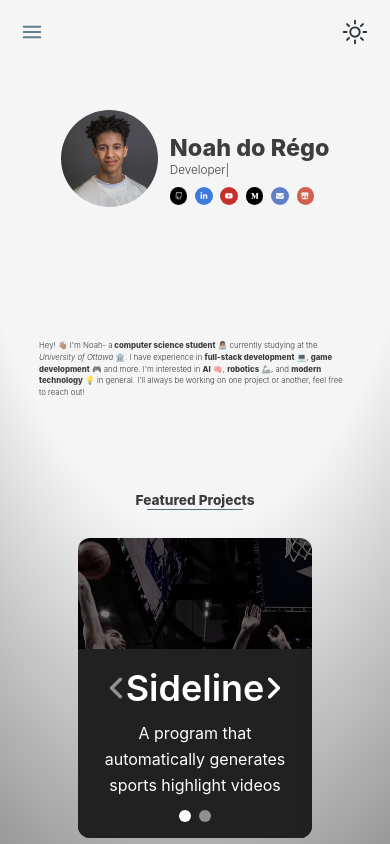
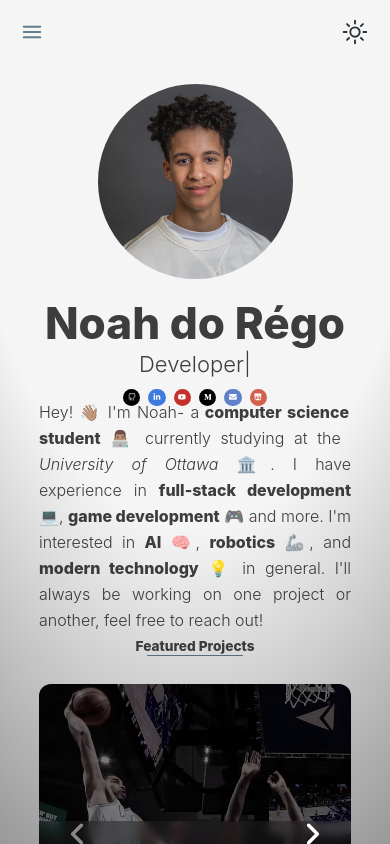
Before and after one commit to NoahdoRegoUO/personal-website, a React (Vite) app: page / in a window 390 px wide. Built offline with nearby package versions, Linux system fonts and the light colour scheme.

Commit message:
fixed home page responsivity

```diff
--- a/src/pages/Home.tsx
+++ b/src/pages/Home.tsx
@@ -21,9 +21,9 @@ function Home() {
       }}
       id="container"
     >
-      <div className="flex md:h-[90vh] h-[30vh] md:mt-0 mt-8 items-center justify-center snap-start">
+      <div className="inline md:flex md:h-[90vh] h-[30vh] mt-8 md:mt-0 items-center justify-center snap-start">
         {/* PHOTO */}
-        <div className="w-1/4 max-w-md">
+        <div className="w-1/2 md:w-1/4 max-w-md ml-auto md:ml-0 mr-auto md:mr-0 mt-[10vh]">
           <img
             className="rounded-full object-center"
             src={headshotImage}
@@ -33,18 +33,16 @@ function Home() {
         {/* SPACER */}
         <span style={{ width: "3vw" }} />
         {/* TITLE */}
-        <div className="min-w-fit max-w-fit">
+        <div className="min-w-fit max-w-fit ml-auto md:ml-0 mr-auto md:mr-0 mt-0 md:mt-[8vh] mb-[3vh] md:mb-0">
           <Typography
             variant="h1"
-            className="mt-5 font-extrabold"
-            style={{ fontSize: "6vw" }}
+            className="mt-5 font-extrabold text-[44px] md:text-[6vw]"
           >
             Noah do Régo
           </Typography>
           <Typography
             variant="lead"
-            className="text-md font-light"
-            style={{ fontSize: "3vw" }}
+            className="text-md font-light text-[22px] md:text-[3vw] text-center md:text-start"
           >
             <TypeAnimation
               sequence={[
@@ -65,7 +63,7 @@ function Home() {
               repeat={Infinity}
             />
           </Typography>
-          <div className="flex items-center gap-3 sm:gap-8 max-w-full justify-left mt-[2vw]">
+          <div className="flex items-center gap-3 sm:gap-8 max-w-full justify-center md:justify-start mt-[2vw]">
             <ContactIcons />
           </div>
         </div>
@@ -101,8 +99,7 @@ function Home() {
         <div id="bio" className="flex items-center justify-center">
           <Typography
             variant="paragraph"
-            className="text-md md:w-3/5 w-4/5 font-light"
-            style={{ fontSize: "2vw" }}
+            className="sm:text-[16px] md:text-[20px] lg:text-[24px] xl:text-[28px] w-4/5 lg:w-3/5 font-light text-justify"
           >
             Hey! 👋🏽 I'm Noah- a
             <b className="font-extrabold"> computer science student</b> 👨🏽‍💻
@@ -161,44 +158,48 @@ function Home() {
           >
             <Carousel
               transition={{ duration: 1 }}
-              className="rounded-xl w-[60vw] md:h-[400px] lg:h-[600px] h-[300px]"
+              className="rounded-xl w-[80vw] lg:w-[60vw] md:h-[400px] lg:h-[600px] h-[300px]"
             >
+              <a href="https://github.com/noah-dorego/Sideline">
                 <figure className="relative h-full w-full">
                   <img
                     src={project1Image}
                     alt="image 1"
                     className="h-full w-full object-cover"
                   />
-                <figcaption className="absolute bottom-0 left-2/4 flex w-full -translate-x-2/4 justify-center text-center bg-gray-900 py-4 px-6 pb-10 shadow-lg saturate-200 backdrop-blur-sm">
+                  <figcaption className="absolute bottom-0 left-2/4 flex w-full -translate-x-2/4 justify-center text-center bg-gray-900/50 py-4 px-6 pb-10 shadow-lg saturate-200 backdrop-blur-sm">
                     <div>
                       <Typography variant="h2" color="white">
                         Sideline
                       </Typography>
-                    <Typography color="white" className="mt-2 font-normal">
+                      <Typography className="mt-2 font-normal" color="white">
                         A program that automatically generates sports highlight
                         videos
                       </Typography>
                     </div>
                   </figcaption>
                 </figure>
+              </a>
+              <a href="https://itsdeego.itch.io/terrible-taxi">
                 <figure className="relative h-full w-full">
                   <img
                     src={project2Image}
                     alt="image 2"
                     className="h-full w-full object-cover"
                   />
-                <figcaption className="absolute bottom-0 left-2/4 flex w-full -translate-x-2/4 justify-center text-center bg-amber-400 py-4 px-6 pb-10 shadow-lg saturate-200 backdrop-blur-sm">
+                  <figcaption className="absolute bottom-0 left-2/4 flex w-full -translate-x-2/4 justify-center text-center bg-gray-900/50 py-4 px-6 pb-10 shadow-lg saturate-200 backdrop-blur-sm">
                     <div>
-                    <Typography variant="h2" color="blue-gray">
+                      <Typography variant="h2" color="white">
                         Terrible Taxi
                       </Typography>
-                    <Typography color="gray" className="mt-2 font-normal">
+                      <Typography color="white" className="mt-2 font-normal">
                         A low-poly cartoonish game about being an abysmal taxi
                         driver
                       </Typography>
                     </div>
                   </figcaption>
                 </figure>
+              </a>
             </Carousel>
           </div>
         </div>
```
Lines whose indentation alone changed are shown as unchanged.
